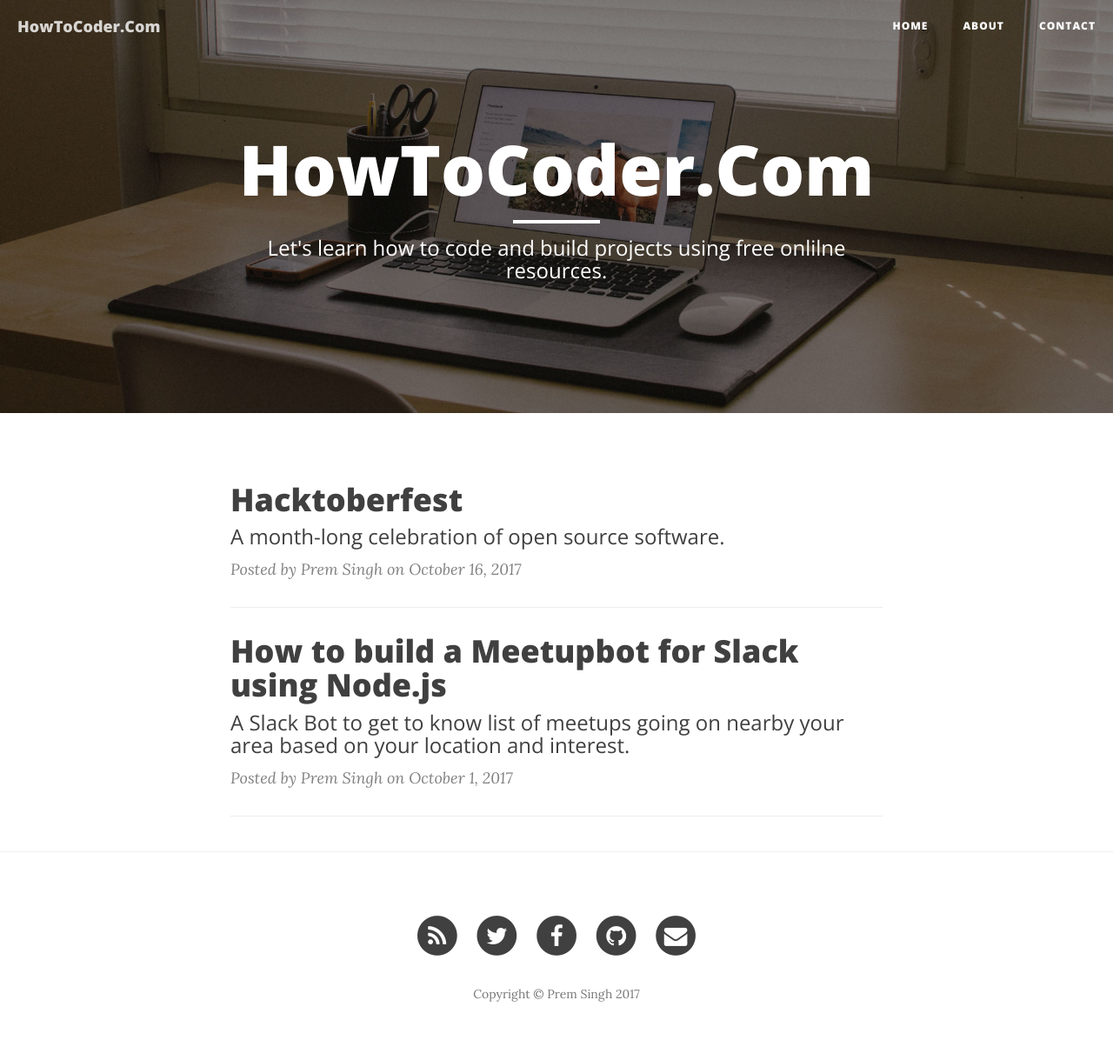
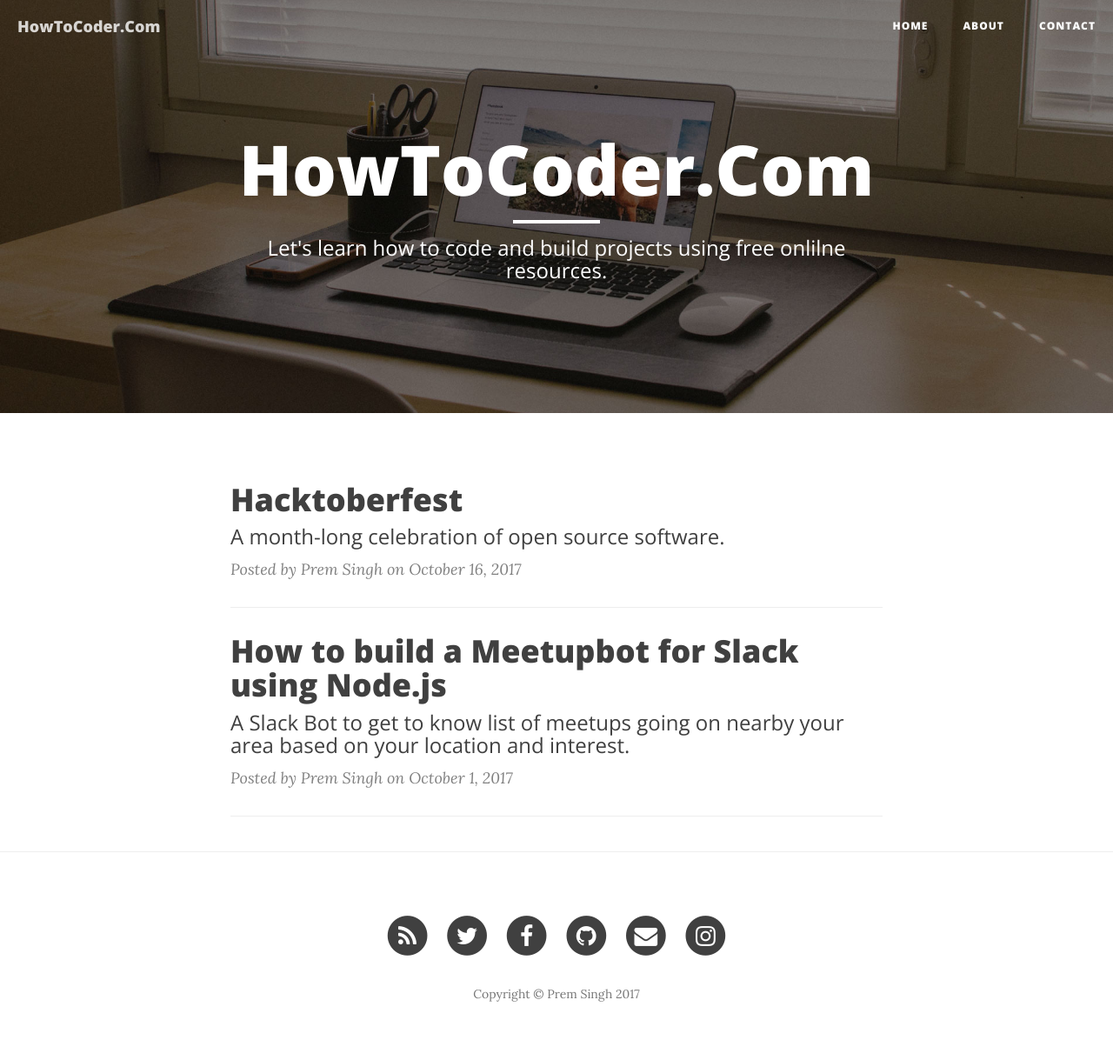
Before and after one commit to PREMPRAKASHSINGH/blog, a Jekyll site: the page built from index.html, in a window 1280 px wide. Shown: the whole page at 87% size. Built offline with Jekyll 4.4.1, drawn with Linux system fonts in a browser that asks for light colours; nearby versions of some CDN libraries; the list of posts is cut into pages by our own code.

Commit message:
added instagram link

```diff
--- a/_config.yml
+++ b/_config.yml
@@ -10,6 +10,7 @@
 github_username:  HowToCoder
 facebook_username:  howtocoder
 email_username:  thisispremsingh@gmail.com
+insta_username: HowToCoder
 
 # disqus comments configuration
 disqus:
--- a/_includes/footer.html
+++ b/_includes/footer.html
@@ -52,6 +52,16 @@
                         </a>
                     </li>
                     {% endif %}
+                    {% if site.insta_username %}
+                    <li>
+                        <a href="https://instagram.com/{{ site.insta_username }}">
+                            <span class="fa-stack fa-lg">
+                                <i class="fa fa-circle fa-stack-2x"></i>
+                                <i class="fa fa-instagram fa-stack-1x fa-inverse"></i>
+                            </span>
+                        </a>
+                    </li>
+                    {% endif %}
                 </ul>
                 <p class="copyright text-muted">Copyright &copy; {{ site.copyright_name }} {{ site.time | date: '%Y' }}</p>
             </div>
```
